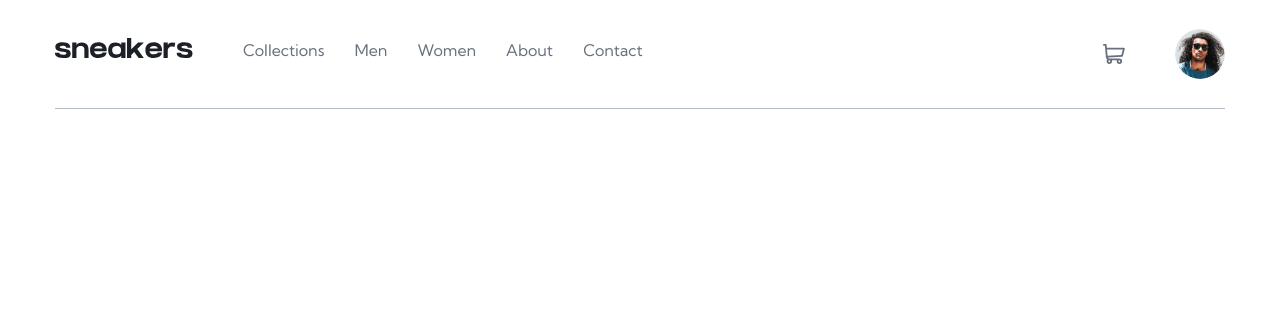
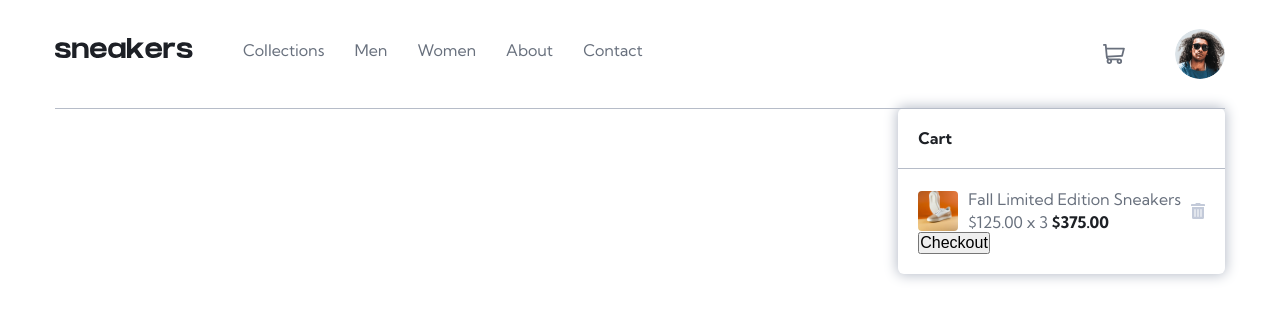
Before and after one commit to A-Awad1/Ecommerce-Product-Page, a Vue app: page / in a window 1280 px wide. Shown: the top 320 px of the page. Built offline with nearby package versions, Linux system fonts and the light colour scheme.

Commit message:
create cart list component

```diff
--- a/src/components/AppHeader.vue
+++ b/src/components/AppHeader.vue
@@ -1,5 +1,5 @@
 <template>
-  <nav>
+  <nav id="main-nav">
     <div class="container">
       <img src="../assets/images/logo.svg" alt="logo" />
       <ul>
@@ -25,6 +25,7 @@
           width="22"
           height="20"
           xmlns="http://www.w3.org/2000/svg"
+          @click="CartList = !CartList"
         >
           <path
             d="M20.925 3.641H3.863L3.61.816A.896.896 0 0 0 2.717 0H.897a.896.896 0 1 0 0 1.792h1l1.031 11.483c.073.828.52 1.726 1.291 2.336C2.83 17.385 4.099 20 6.359 20c1.875 0 3.197-1.87 2.554-3.642h4.905c-.642 1.77.677 3.642 2.555 3.642a2.72 2.72 0 0 0 2.717-2.717 2.72 2.72 0 0 0-2.717-2.717H6.365c-.681 0-1.274-.41-1.53-1.009l14.321-.842a.896.896 0 0 0 .817-.677l1.821-7.283a.897.897 0 0 0-.87-1.114ZM6.358 18.208a.926.926 0 0 1 0-1.85.926.926 0 0 1 0 1.85Zm10.015 0a.926.926 0 0 1 0-1.85.926.926 0 0 1 0 1.85Zm2.021-7.243-13.8.81-.57-6.341h15.753l-1.383 5.53Z"
@@ -34,18 +35,30 @@
         </svg>
         <img src="../assets/images/image-avatar.png" alt="avatar" />
       </div>
+      <CartList />
+      <!-- <CartList v-if="CartList" /> -->
     </div>
   </nav>
 </template>
 
 <script>
+import CartList from "@/components/CartList.vue";
 export default {
   name: "AppHeader",
+  data: function () {
+    return {
+      CartList: false,
+    };
+  },
+  components: {
+    CartList,
+  },
 };
 </script>
 
 <style scoped lang="scss">
 nav {
+  position: relative;
   .container {
     > img {
       margin-top: -13px;
@@ -84,7 +97,7 @@ nav {
         cursor: pointer;
         &:hover {
           path {
-            fill: #000;
+            fill: $important-text-color;
           }
         }
       }
@@ -95,6 +108,7 @@ nav {
         &:hover {
           box-shadow: 0px 0px 0px 2px $orange-color;
         }
+        user-select: none;
       }
     }
   }
--- /dev/null
+++ b/src/components/CartList.vue
@@ -0,0 +1,72 @@
+<template>
+  <!-- <teleport to="#main-nav"> -->
+  <section>
+    <span>Cart</span>
+    <div>
+      <div>
+        <div>
+          <img
+            src="../assets/images/image-product-1-thumbnail.jpg"
+            alt="product-1"
+          />
+          <div>
+            <span>Fall Limited Edition Sneakers</span>
+            <span>$125.00 x 3 <span class="full-price">$375.00</span></span>
+          </div>
+          <img src="../assets/images/icon-delete.svg" alt="icon-delete" />
+        </div>
+      </div>
+      <button>Checkout</button>
+    </div>
+  </section>
+  <!-- </teleport> -->
+</template>
+
+<script>
+export default {
+  name: "CartList",
+};
+</script>
+
+<style scoped lang="scss">
+section {
+  position: absolute;
+  right: 0;
+  top: 100%;
+  border-radius: $main-border-radius;
+  box-shadow: 0px 0px 13px 1px $grayish-blue-color;
+  > span {
+    display: block;
+    font-weight: 700;
+    color: $important-text-color;
+    padding: $main-padding;
+    border-bottom: 1px solid $grayish-blue-color;
+  }
+  > div {
+    padding: $main-padding;
+    > div {
+      > div {
+        display: flex;
+        align-items: center;
+        gap: 10px;
+        img:first-of-type {
+          width: 40px;
+          border-radius: 4px;
+        }
+        div {
+          color: $main-text-color;
+          display: flex;
+          flex-direction: column;
+          gap: 3px;
+          > span > span {
+            font-weight: 700;
+            color: $important-text-color;
+          }
+        }
+      }
+    }
+    > button {
+    }
+  }
+}
+</style>
```
